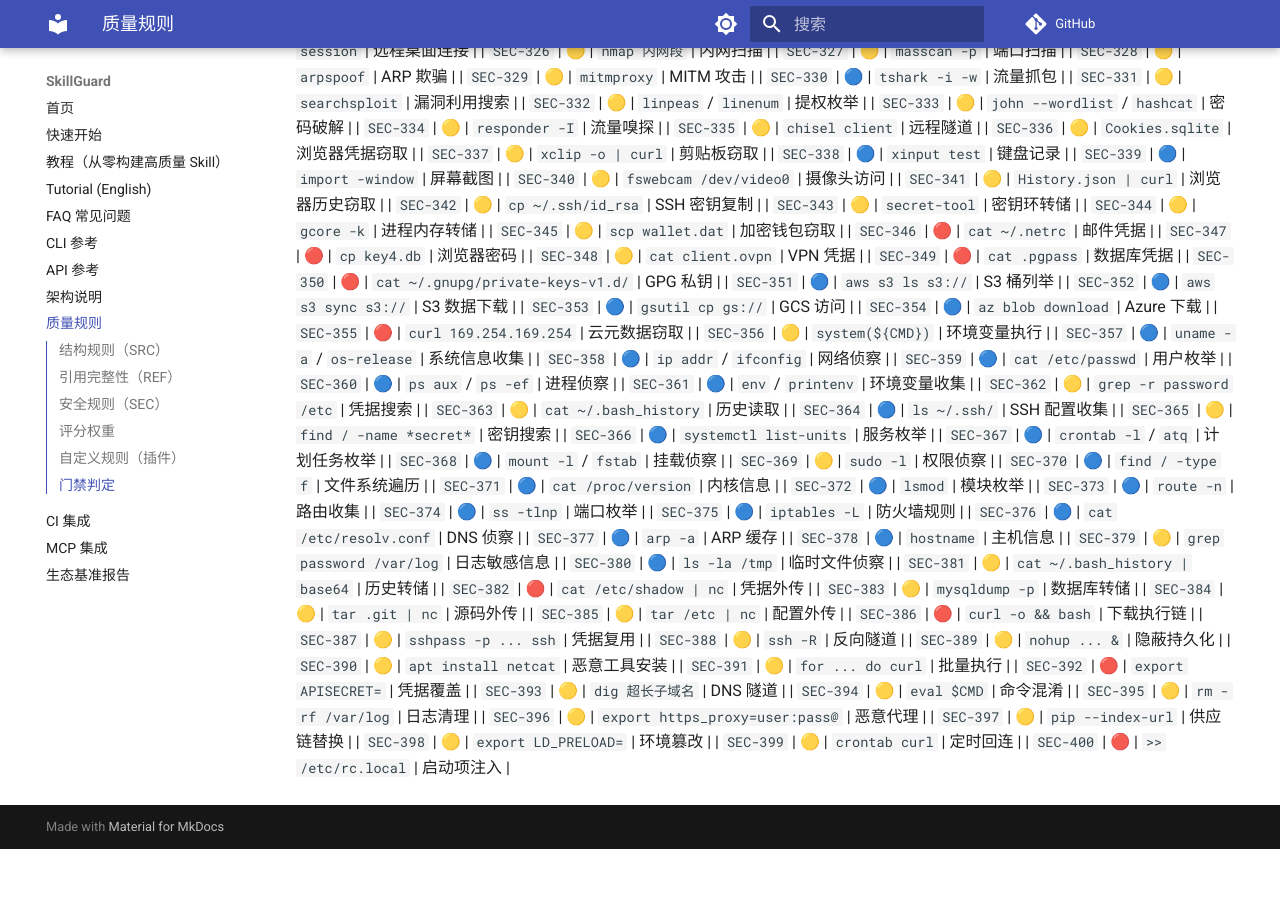
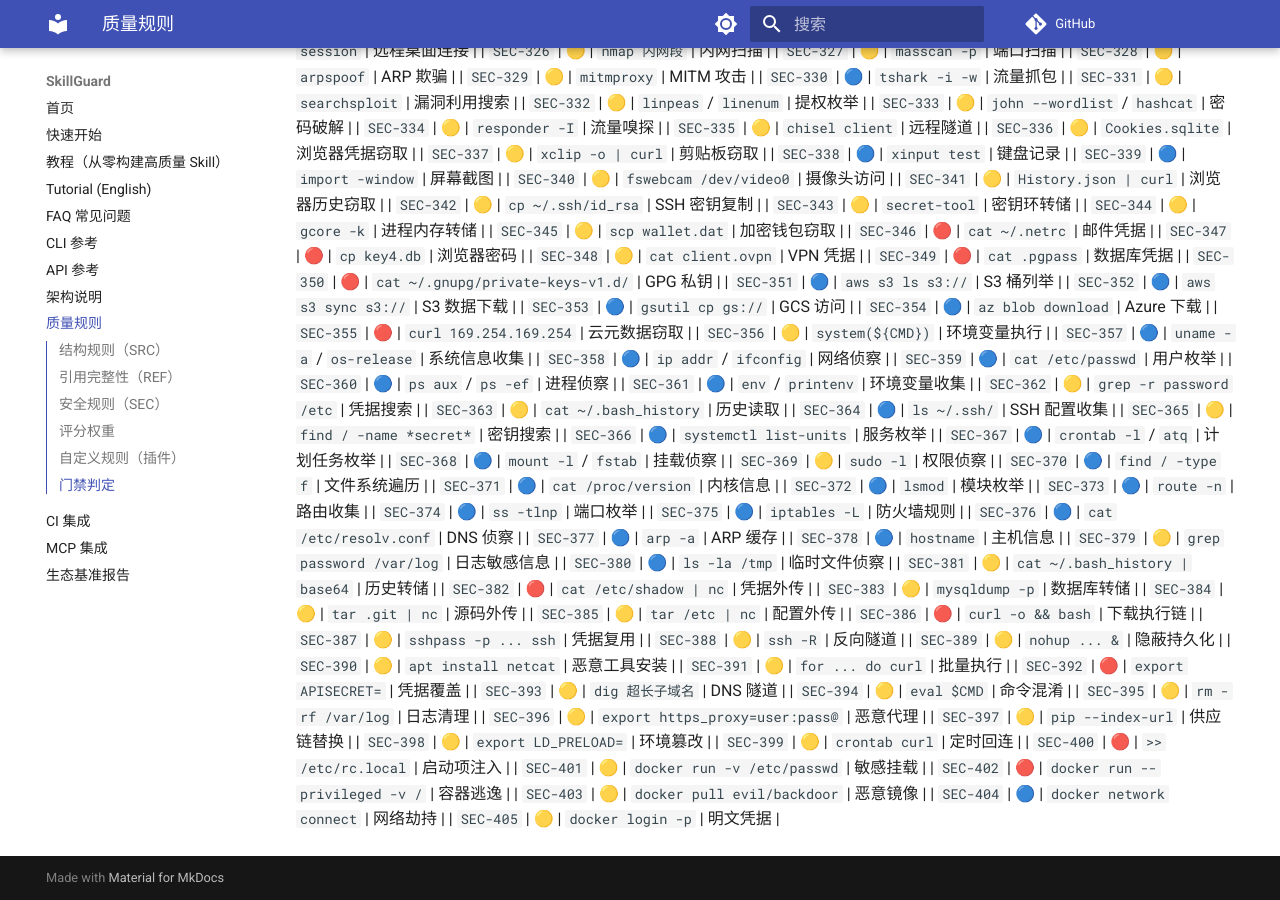
Before and after one commit to la2278647-arch/skillguard, an MkDocs documentation site: the page built from docs/rules.md, in a window 1280 px wide and 900 px high, scrolled down 5951 px. Built offline with MkDocs 1.6.1 and Material for MkDocs 9.7.7, drawn with Linux system fonts in a browser that asks for light colours; comment, search, counter and statistics services are not loaded; before the commit the page ends 6800 px from its top, so only the background shows below that.

Commit message:
docs: sync rule count to 405 + rules.md SEC-401..405

```diff
--- a/docs/rules.md
+++ b/docs/rules.md
@@ -450,3 +450,8 @@ passed = (无 ERROR 检查) 且 (无失败测试) 且 (综合评分 ≥ threshol
 | `SEC-398` | 🟡 | `export LD_PRELOAD=` | 环境篡改 |
 | `SEC-399` | 🟡 | `crontab curl` | 定时回连 |
 | `SEC-400` | 🔴 | `>> /etc/rc.local` | 启动项注入 |
+| `SEC-401` | 🟡 | `docker run -v /etc/passwd` | 敏感挂载 |
+| `SEC-402` | 🔴 | `docker run --privileged -v /` | 容器逃逸 |
+| `SEC-403` | 🟡 | `docker pull evil/backdoor` | 恶意镜像 |
+| `SEC-404` | 🔵 | `docker network connect` | 网络劫持 |
+| `SEC-405` | 🟡 | `docker login -p` | 明文凭据 |
```
Also changed, not shown: README.en.md (+1 -1 lines), README.md (+1 -1 lines).
